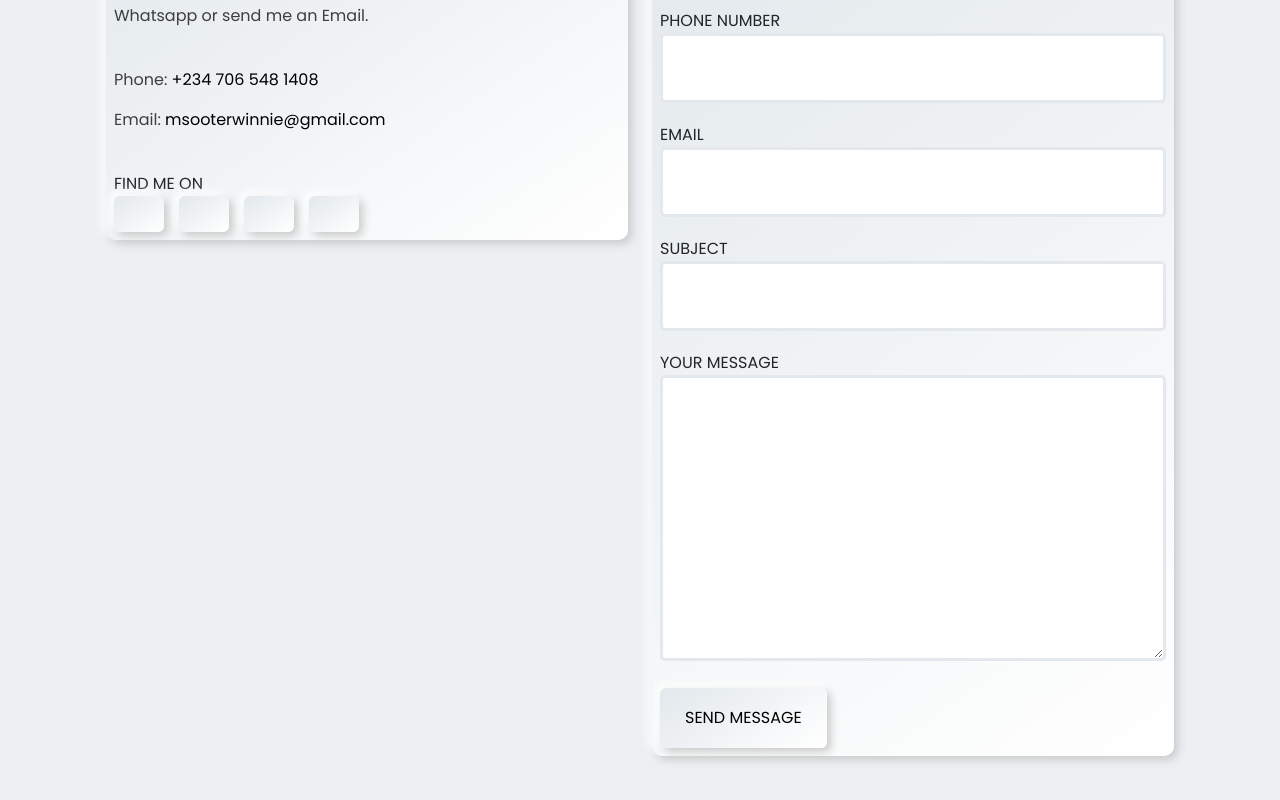
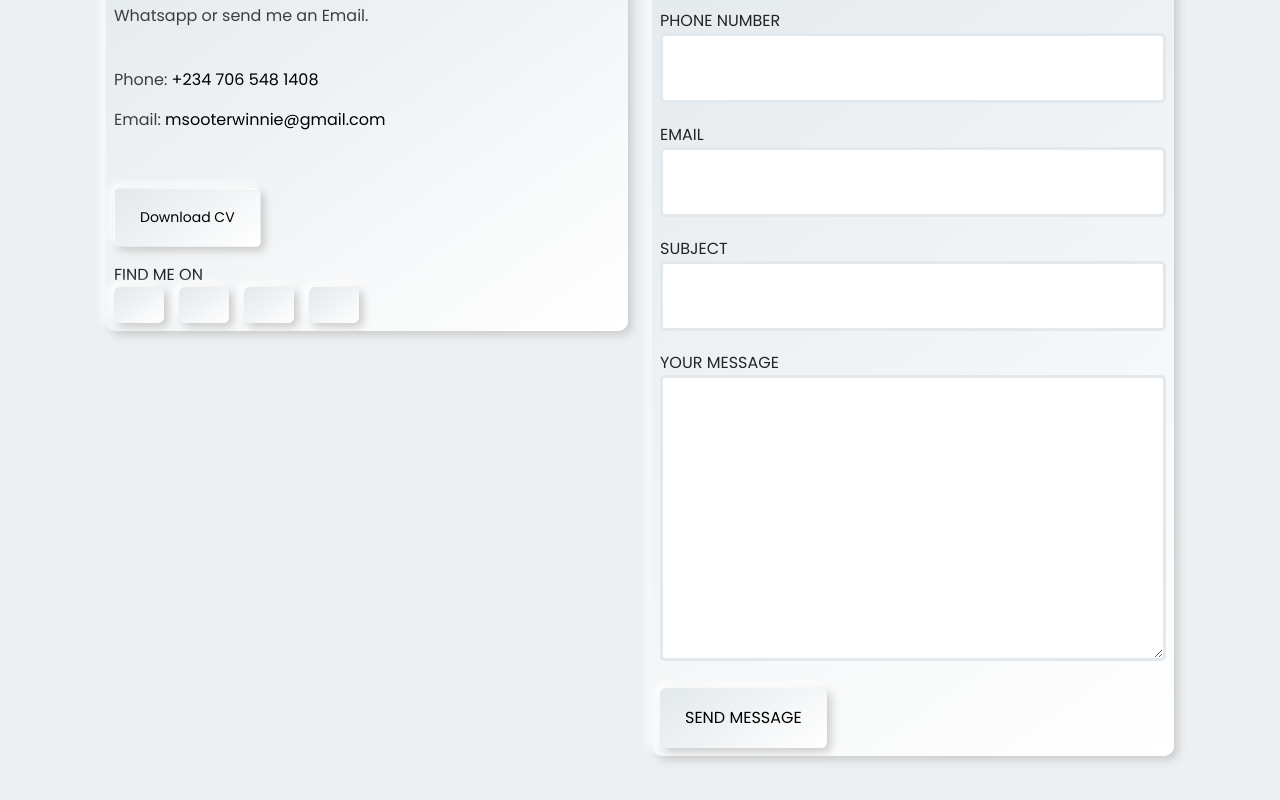
Before and after one commit to TimmyIsANerd/winifred_liam, a Next.js app: page / in a window 1280 px wide. Shown: the part 10581-11381 px from the top of the page. Built offline with nearby package versions, Linux system fonts and the light colour scheme.

Commit message:
added download cv button

```diff
--- a/components/Contact/Contact.js
+++ b/components/Contact/Contact.js
@@ -51,14 +51,30 @@ const Contact = () => {
                       <h1>Winifred Liam</h1>
                       {/* <p>Chief Operating Officer</p> */}
                       <p>
-                        I am available for Freelance Work. Connect with Me via Whatsapp or send me an Email.
+                        I am available for Freelance Work. Connect with Me via
+                        Whatsapp or send me an Email.
                       </p>{" "}
                       <br />
                       <p>
                         Phone:{" "}
                         <a href="tel:+2347065481408">+234 706 548 1408</a>
                       </p>
-                      <p>Email: <a href="mailto:msooterwinnie@gmail.com">msooterwinnie@gmail.com</a></p> <br />
+                      <p>
+                        Email:{" "}
+                        <a href="mailto:msooterwinnie@gmail.com">
+                          msooterwinnie@gmail.com
+                        </a>
+                      </p>{" "}
+                      <br />
+                      <div className="my-3">
+                        <a
+                          href="./01_WINIFRED_MSOOTER_LIAM_CV.pdf"
+                          className="btn btn-sm btn_shadow"
+                          target="_blank"
+                        >
+                          Download CV{" "}
+                        </a>
+                      </div>
                       <span>FIND ME ON</span>
                       <div className="button button_container">
                         <a
```
